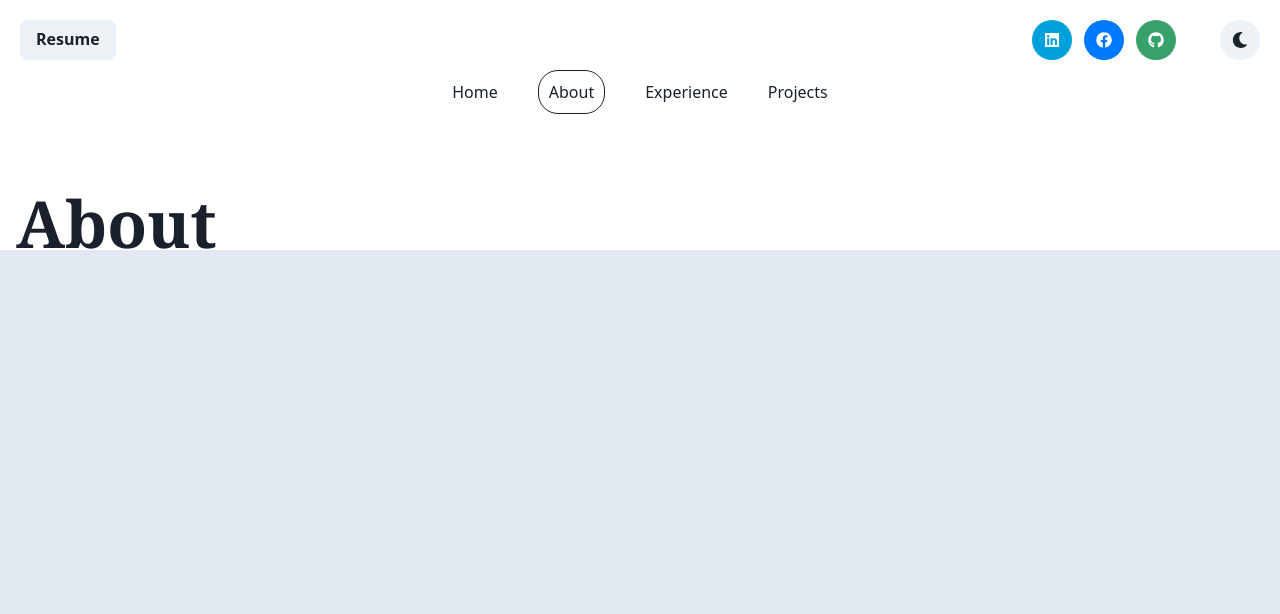
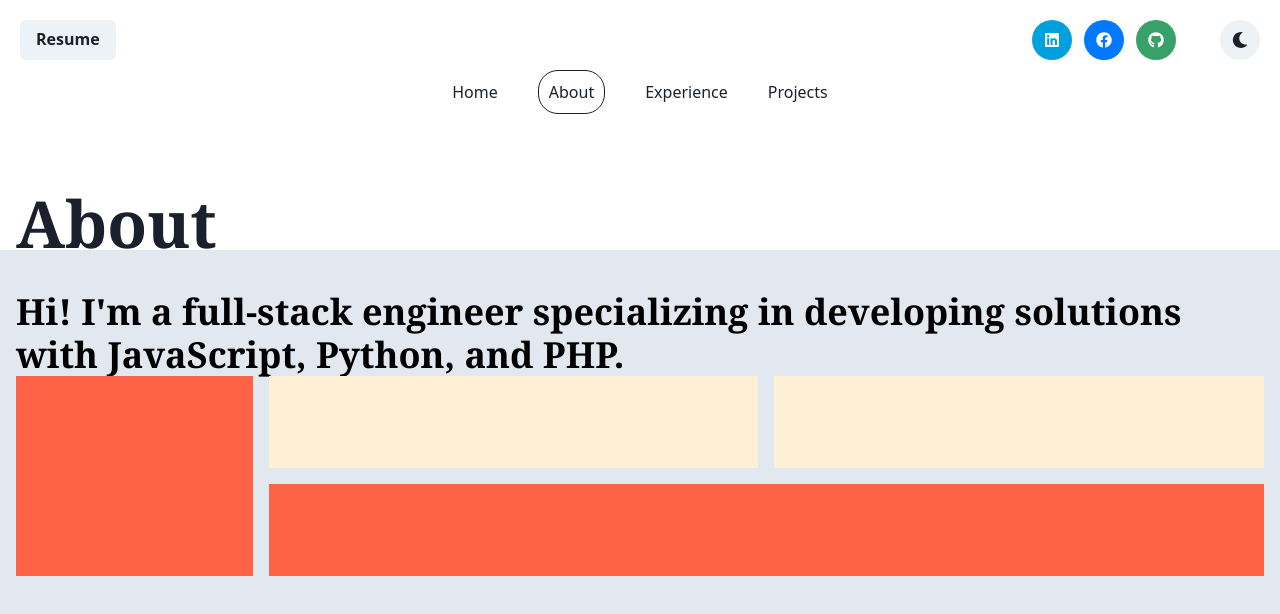
Before and after one commit to 5dam/ralphcadelinaportfolio, a React (Vite) app: page /about in a window 1280 px wide. Shown: the top 614 px of the page. Built offline with nearby package versions, Linux system fonts and the light colour scheme.

Commit message:
test about page

```diff
--- a/src/pages/About.jsx
+++ b/src/pages/About.jsx
@@ -1,4 +1,4 @@
-import { Box, Container, Heading } from '@chakra-ui/react'
+import { Box, Container, Heading, SimpleGrid, Flex, HStack, Grid, GridItem } from '@chakra-ui/react'
 
 
 
@@ -10,6 +10,25 @@ export default function About() {
       </Container>
 
       <Box bg="gray.200" h="100vh" mt={-3}>
+        <Container maxW="container.xl" pt={10} color="black">
+          <Heading>
+            Hi! I'm a full-stack engineer specializing in developing solutions with JavaScript, Python, and PHP.
+          </Heading>
+        </Container>
+        <Container maxW="container.xl">
+          <Grid
+          h='200px'
+          templateRows='repeat(2, 1fr)'
+          templateColumns='repeat(5, 1fr)'
+          gap={4}
+          >
+            <GridItem rowSpan={2} colSpan={1} bg='tomato' />
+            <GridItem colSpan={2} bg='papayawhip' />
+            <GridItem colSpan={2} bg='papayawhip' />
+            <GridItem colSpan={4} bg='tomato' />
+          </Grid>
+
+        </Container>
 
       </Box>
   </>
```
